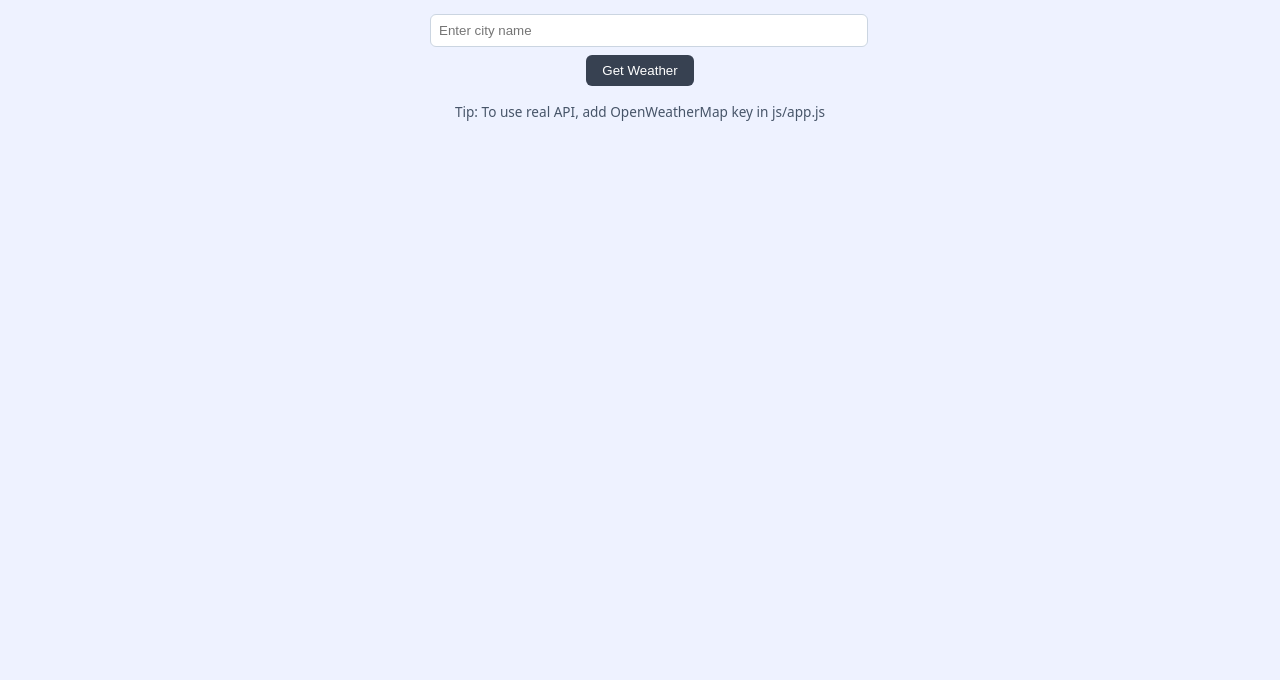
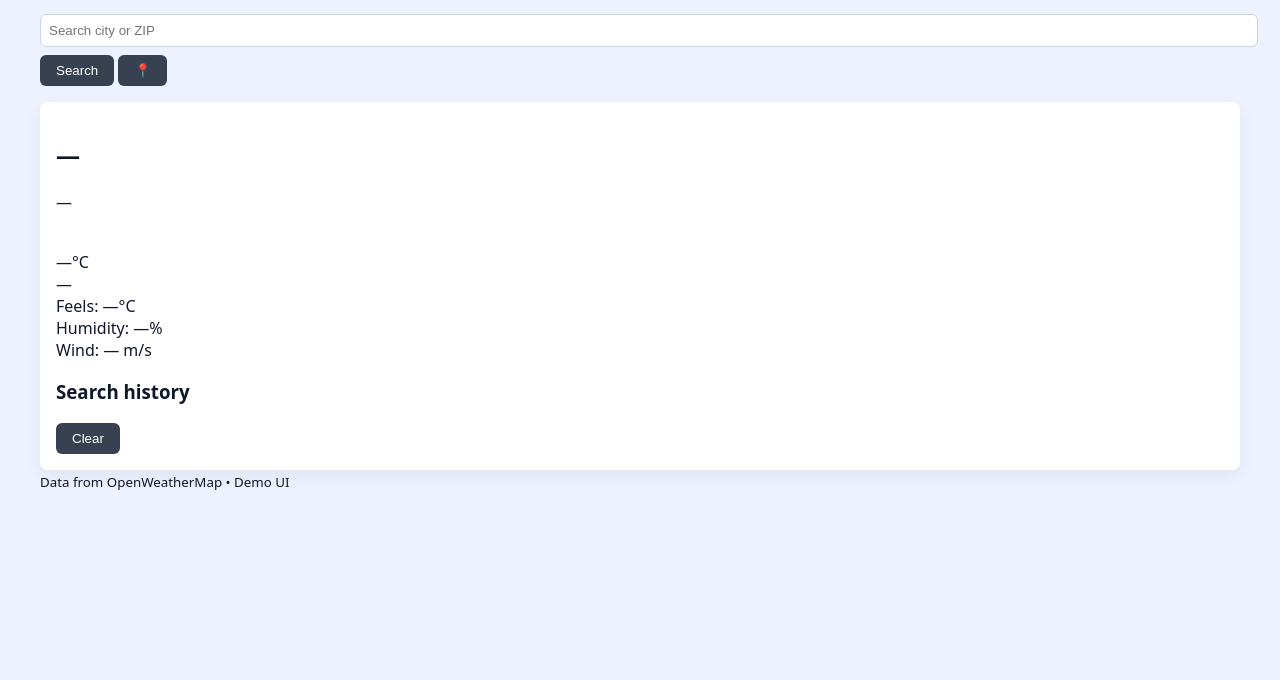
Before and after one commit to Sadasree587/whether, a plain HTML site: page index.html in a window 1280 px wide. Shown: the part 120-800 px from the top of the page. Drawn offline with Linux system fonts and the light colour scheme.

Commit message:
Revamp index.html for Clime Weather App

```diff
--- a/index.html
+++ b/index.html
@@ -1,23 +1,61 @@
 <!doctype html>
 <html lang="en">
 <head>
-<meta charset="utf-8" />
-<meta name="viewport" content="width=device-width,initial-scale=1" />
-<title>Mini Weather</title>
-<link rel="stylesheet" href="css/styles.css" />
+  <meta charset="utf-8" />
+  <meta name="viewport" content="width=device-width,initial-scale=1" />
+  <title>Clime — Weather App</title>
+  <link rel="stylesheet" href="css/styles.css">
 </head>
 <body>
-  <main class="center">
-    <h1>Mini Weather</h1>
-    <input id="city" placeholder="Enter city name" />
-    <button id="fetch">Get Weather</button>
-    <div id="result" class="card" hidden>
-      <h2 id="loc"></h2>
-      <p id="temp"></p>
-      <p id="desc"></p>
-    </div>
-    <p class="note">Tip: To use real API, add OpenWeatherMap key in js/app.js</p>
-  </main>
-<script src="js/app.js"></script>
+  <div class="app">
+    <header class="header">
+      <h1 class="brand">Clime</h1>
+      <div class="controls">
+        <input id="searchInput" placeholder="Search city or ZIP" aria-label="Search city" />
+        <button id="searchBtn">Search</button>
+        <button id="locBtn" title="Use my location">📍</button>
+      </div>
+    </header>
+
+    <main class="main">
+      <!-- Animated background canvas holder -->
+      <div id="bg" class="bg"></div>
+
+      <section class="card" id="weatherCard" aria-live="polite">
+        <div class="meta">
+          <h2 id="city">—</h2>
+          <p id="time">—</p>
+        </div>
+
+        <div class="now">
+          <img id="icon" alt="" />
+          <div class="temps">
+            <div class="temp" id="temp">—°C</div>
+            <div class="desc" id="desc">—</div>
+          </div>
+        </div>
+
+        <div class="details">
+          <div>Feels: <span id="feels">—°C</span></div>
+          <div>Humidity: <span id="humidity">—%</span></div>
+          <div>Wind: <span id="wind">— m/s</span></div>
+        </div>
+
+        <div class="extras" id="forecast"></div>
+
+        <div class="history">
+          <h3>Search history</h3>
+          <div id="historyList"></div>
+          <button id="clearHistory" class="muted">Clear</button>
+        </div>
+      </section>
+    </main>
+
+    <footer class="footer">
+      <small>Data from OpenWeatherMap • Demo UI</small>
+    </footer>
+  </div>
+
+  <script type="module" src="js/main.js"></script>
 </body>
 </html>
```
